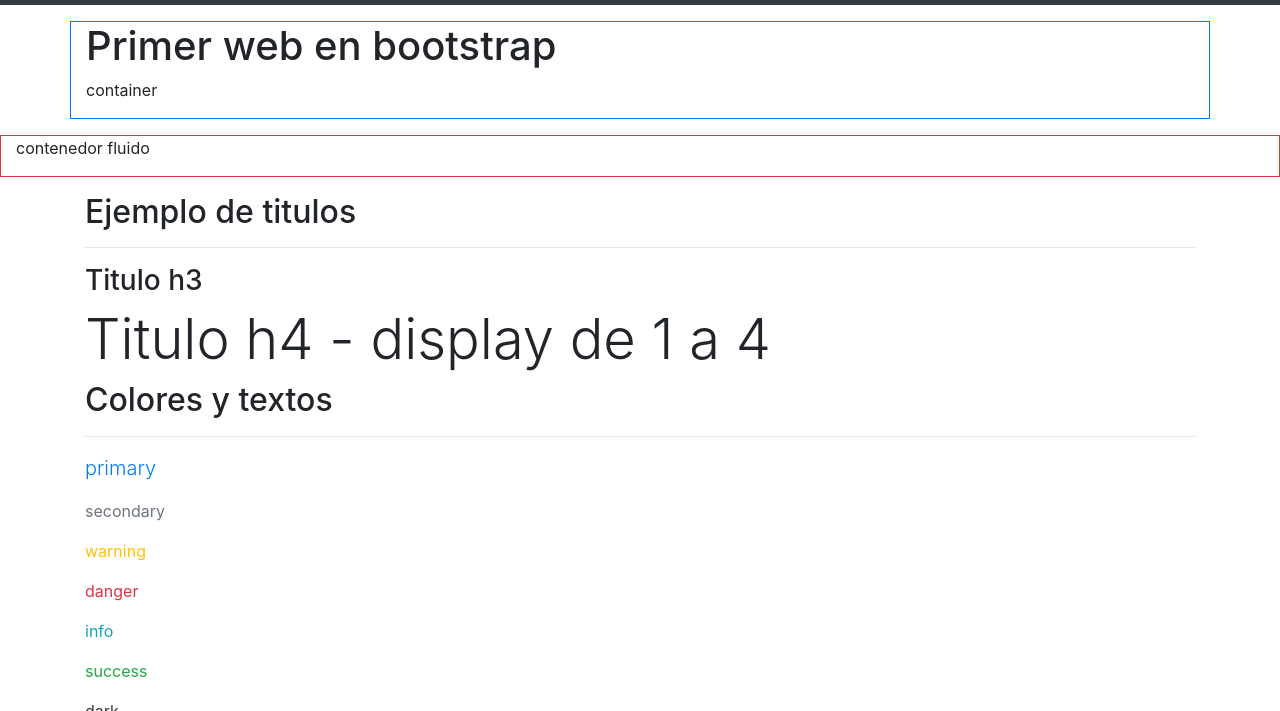
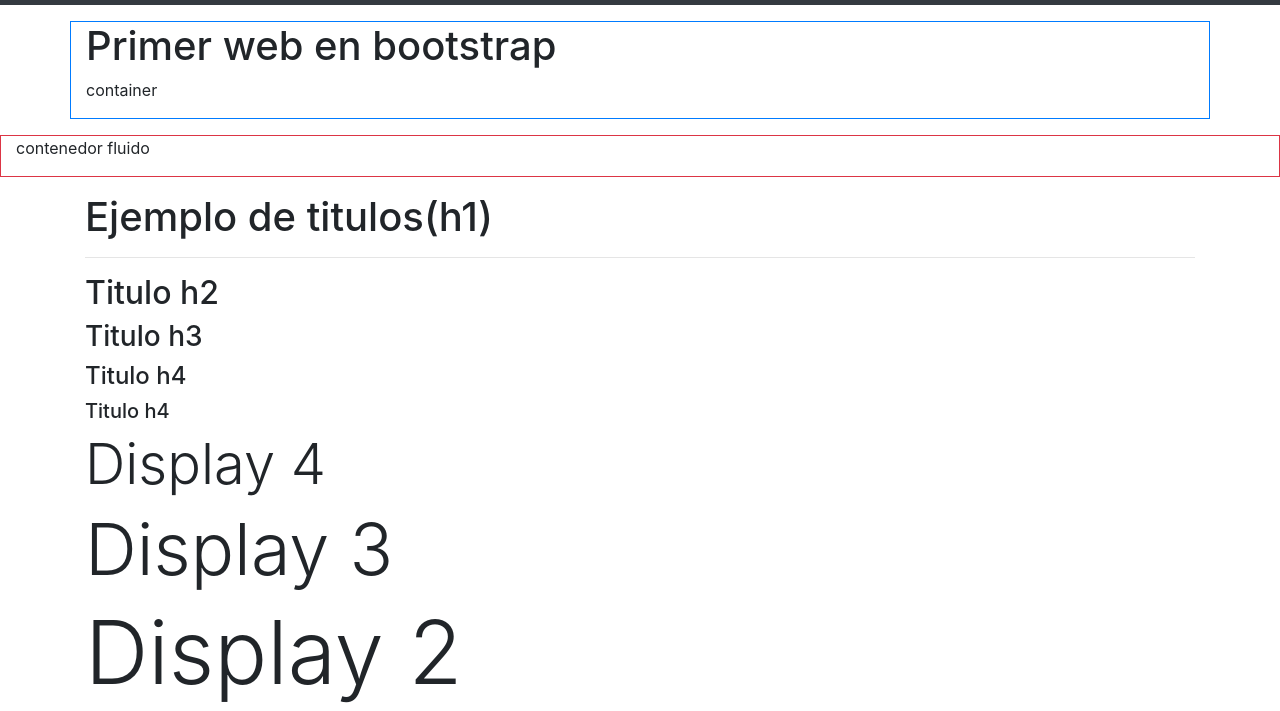
Before and after one commit to delfimassa/3.2-practicabootstrap, a plain HTML site: page index.html in a window 1280 px wide. Shown: the part 56-767 px from the top of the page. Drawn offline with nearby package versions, Linux system fonts and the light colour scheme.

Commit message:
se cambiaron detalles

```diff
--- a/index.html
+++ b/index.html
@@ -52,10 +52,17 @@
     </section>
     <section class="container">
         <article>
-            <h2>Ejemplo de titulos</h2>
+            <h1>Ejemplo de titulos(h1)</h1>
             <hr>
+            <h2>Titulo h2</h2>
             <h3>Titulo h3</h3>
-            <h4 class="display-4">Titulo h4 - display de 1 a 4</h4>
+            <h4>Titulo h4</h4>
+            <h5>Titulo h4</h5>
+            <h1 class="display-4">Display 4</h1>
+            <h1 class="display-3">Display 3</h1>
+            <h1 class="display-2">Display 2</h1>
+            <h1 class="display-1">Display 1</h1>
+            <br>
         </article>
         <article>
             <h2>Colores y textos</h2>
@@ -111,6 +118,8 @@
                 <div class="col-sm-12 col-md-4 col-lg-3 border border-danger">columna 3</div>
                 <div class="col-sm-12 col-md-4 col-lg-3 border border-danger">columna 4</div>
             </div>
+            <br>
+            <br>
         </article>
     </section>
     <!-- script de bootstrap JS -->
```
